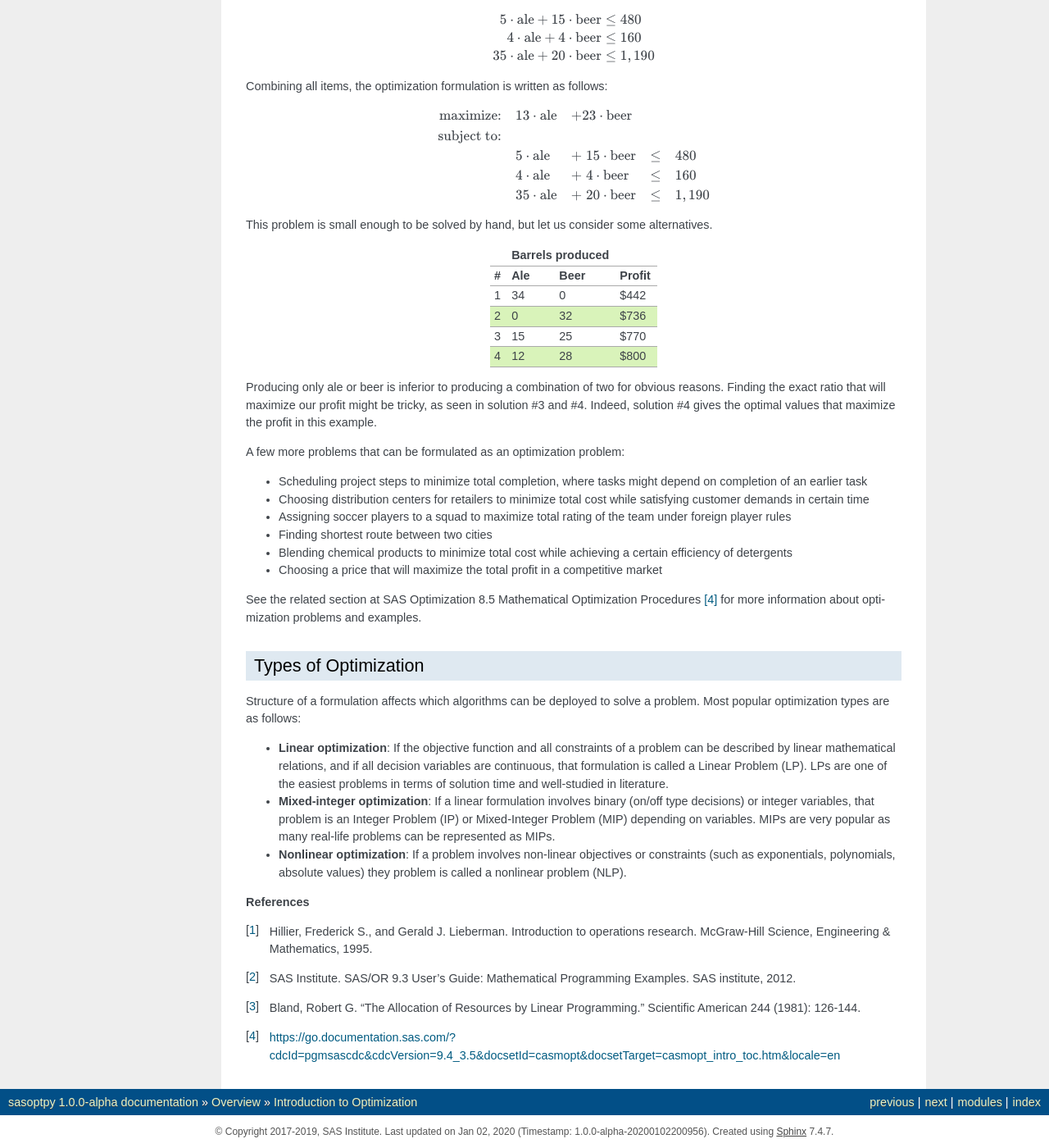
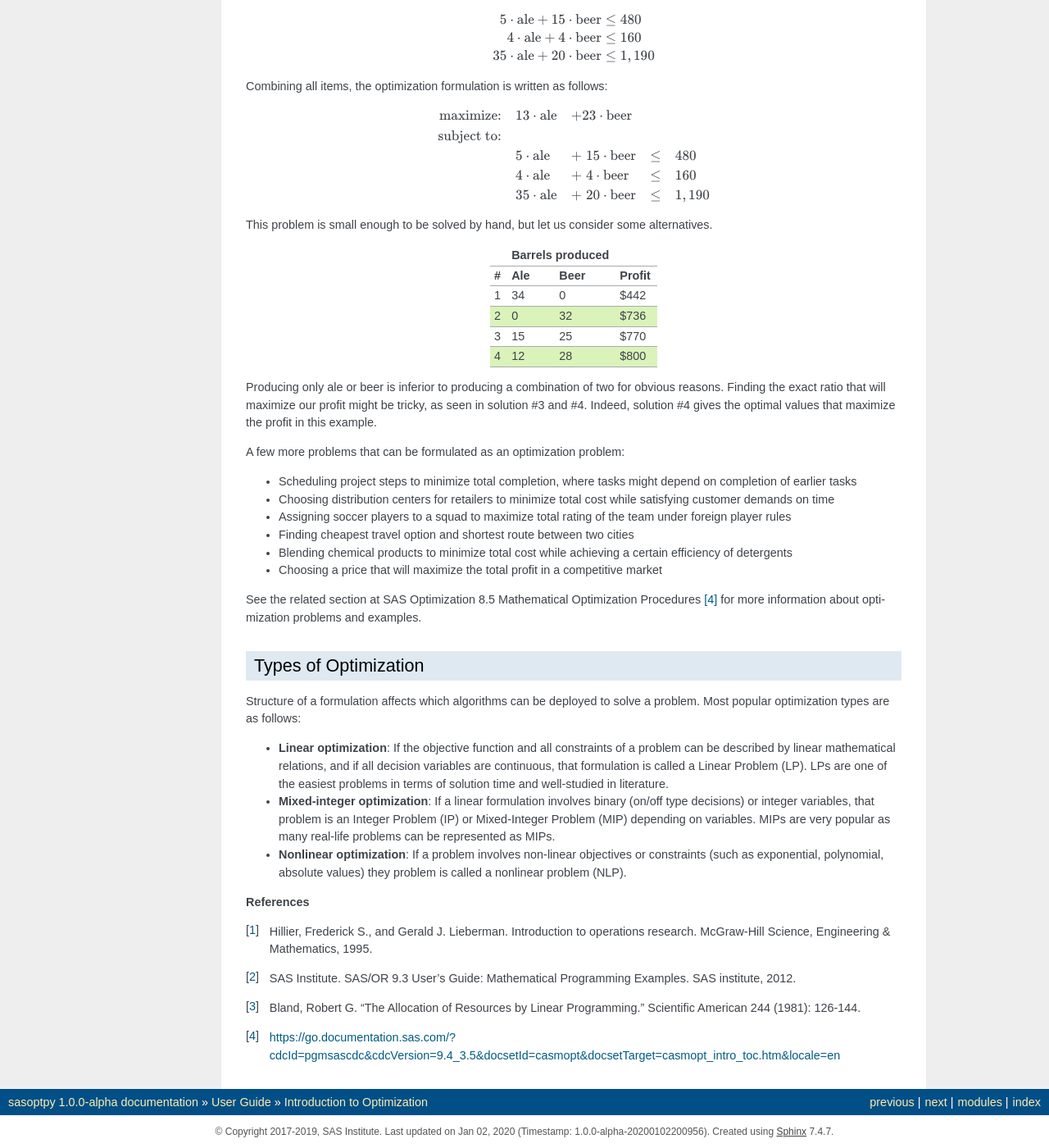
Before and after one commit to sassoftware/sasoptpy, a Sphinx documentation site: the page built from doc/guide/intro.rst, in a window 1280 px wide and 1400 px high, scrolled down 1569 px. Shown: the whole window at 82% size. Built offline with Sphinx 7.4.7, drawn with Linux system fonts in a browser that asks for light colours; formulas are drawn with MathJax 3.

Commit message:
Reorganized pages, deleted concepts, updated intro

```diff
--- a/doc/conf.py
+++ b/doc/conf.py
@@ -236,7 +236,7 @@
 intersphinx_mapping = {'https://docs.python.org/3/': None,
                        'https://pandas.pydata.org/pandas-docs/stable/': None,
                        'https://sassoftware.github.io/python-swat/': None,
-                       'https://sassoftware.github.io/saspy/': None
+                       'saspy': ('https://sassoftware.github.io/saspy/', None)
 }
 
 
--- a/doc/guide/basics.rst
+++ b/doc/guide/basics.rst
@@ -24,6 +24,7 @@
 .. ipython:: python
    :suppress:
 
+   import os
    hostname = os.getenv('CASHOST')
    port = os.getenv('CASPORT')
    userid = None
--- a/doc/overview/intro.rst
+++ b/doc/guide/intro.rst
@@ -135,10 +135,10 @@
 
 A few more problems that can be formulated as an optimization problem:
 
-* Scheduling project steps to minimize total completion, where tasks might depend on completion of an earlier task
-* Choosing distribution centers for retailers to minimize total cost while satisfying customer demands in certain time
+* Scheduling project steps to minimize total completion, where tasks might depend on completion of earlier tasks
+* Choosing distribution centers for retailers to minimize total cost while satisfying customer demands on time
 * Assigning soccer players to a squad to maximize total rating of the team under foreign player rules
-* Finding shortest route between two cities
+* Finding cheapest travel option and shortest route between two cities
 * Blending chemical products to minimize total cost while achieving a certain efficiency of detergents
 * Choosing a price that will maximize the total profit in a competitive market
 
@@ -158,10 +158,11 @@
   that problem is an Integer Problem (IP) or Mixed-Integer Problem (MIP) depending on variables.
   MIPs are very popular as many real-life problems can be represented as MIPs.
 * **Nonlinear optimization**: If a problem involves non-linear objectives or constraints (such as
-  exponentials, polynomials, absolute values) they problem is called a nonlinear problem (NLP).
+  exponential, polynomial, absolute values) they problem is called a nonlinear problem (NLP).
 
+.. only:: html
 
-**References**
+    **References**
 
 .. [#] Hillier, Frederick S., and Gerald J. Lieberman. Introduction to operations research. McGraw-Hill Science, Engineering & Mathematics, 1995.
 .. [#] SAS Institute. SAS/OR 9.3 User's Guide: Mathematical Programming Examples. SAS institute, 2012.
--- a/doc/guide/user-guide.rst
+++ b/doc/guide/user-guide.rst
@@ -4,7 +4,11 @@
 
 .. toctree::
 
+   intro
    basics
-   concepts
+   sessions
+   models
+   components
+   workspaces
    input-data
    workflow
--- a/doc/overview/overview.rst
+++ b/doc/overview/overview.rst
@@ -6,7 +6,6 @@
 
 .. toctree::
 
-   intro
    about
    whatsnew
    license
```
Also changed, not shown: doc/guide/concepts.rst (deleted, +0 -9 lines), doc/guide/models.rst (+1 -61 lines), doc/guide/sessions.rst (added, +87 -0 lines).
